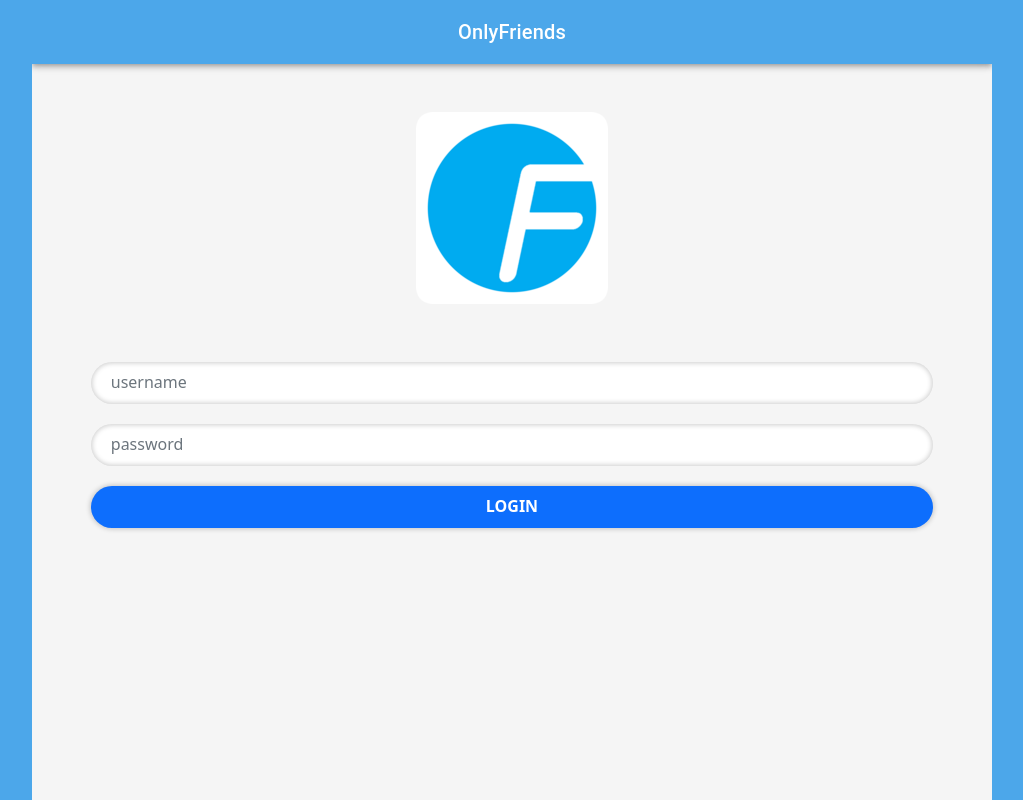
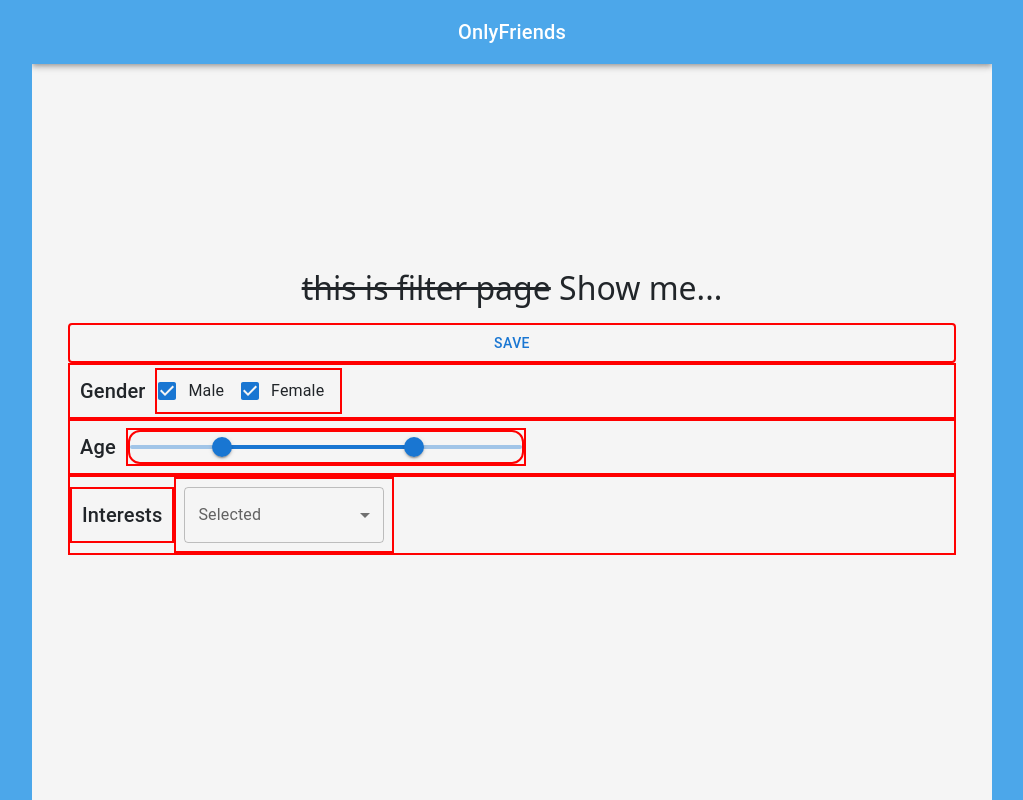
Before and after one commit to c-zhenhao/GA-Project-3, a React (Create React App) app in the folder project-3-react/: page /1/filter in a window 1280 px wide. Before the commit this address led to /login. Shown: the whole page, without its empty margins (128-1151 px from the left). Built offline with nearby package versions, Linux system fonts and the light colour scheme.

Commit message:
add filter page layout

```diff
--- a/project-3-react/src/App.js
+++ b/project-3-react/src/App.js
@@ -16,6 +16,7 @@ import Logout from "./components/Logout";
 import NavTop from "./components/navs/NavTop";
 import NavBottom from "./components/navs/NavBottom";
 import EditProfile from "./pages/editProfile";
+import Filter from "./pages/Filter";
 
 const GlobalStyle = createGlobalStyle`
 :root {
@@ -91,6 +92,7 @@ function App() {
             <Route path="/seed" element={<Seed />} />
             <Route path="/login" element={<Login />} />
             <Route path="/logout" element={<Logout />} />
+            <Route path="/:id/filter" element={<Filter />} />
             <Route path="/:id/match" element={<Match />} />
             <Route path="/:id/list" element={<TargetList />} />
             <Route path="/:id/profile" element={<Profile />} />
--- a/project-3-react/src/components/navs/NavBottom.js
+++ b/project-3-react/src/components/navs/NavBottom.js
@@ -1,5 +1,5 @@
 import * as React from "react";
-import { NavLink } from "react-router-dom";
+import { NavLink, Route } from "react-router-dom";
 
 import { useSelector } from "react-redux";
 
--- /dev/null
+++ b/project-3-react/src/pages/Filter.js
@@ -0,0 +1,180 @@
+import * as React from "react";
+import Box from "@mui/material/Box";
+import Slider from "@mui/material/Slider";
+
+import Container from "@mui/material/Container";
+import Stack from "@mui/material/Stack";
+import Typography from "@mui/material/Typography";
+
+import FormGroup from "@mui/material/FormGroup";
+import FormControlLabel from "@mui/material/FormControlLabel";
+import Checkbox from "@mui/material/Checkbox";
+
+import { useTheme } from "@mui/material/styles";
+import OutlinedInput from "@mui/material/OutlinedInput";
+import InputLabel from "@mui/material/InputLabel";
+import MenuItem from "@mui/material/MenuItem";
+import FormControl from "@mui/material/FormControl";
+import Select from "@mui/material/Select";
+import Chip from "@mui/material/Chip";
+
+import { Button } from "@mui/material";
+import { minWidth } from "@mui/system";
+
+function valuetext(value) {
+  return `${value} yo`;
+}
+
+const tempBorder = {
+  display: "flex",
+  border: "2px solid red",
+  alignContent: "center",
+  alignItems: "center",
+};
+
+const ITEM_HEIGHT = 48;
+const ITEM_PADDING_TOP = 8;
+const MenuProps = {
+  PaperProps: {
+    style: {
+      maxHeight: ITEM_HEIGHT * 4.5 + ITEM_PADDING_TOP,
+      width: 250,
+    },
+  },
+};
+
+const interests = [
+  "Normal",
+  "Fire",
+  "Water",
+  "Electric",
+  "Grass",
+  "Ice",
+  "Fighting",
+  "Poison",
+  "Ground",
+  "Flying",
+  "Psychic",
+  "Bug",
+  "Rock",
+  "Dragon",
+  "Dark",
+  "Steel",
+  "Fairy",
+];
+
+function getStyles(name, personName, theme) {
+  return {
+    fontWeight:
+      personName.indexOf(name) === -1
+        ? theme.typography.fontWeightRegular
+        : theme.typography.fontWeightMedium,
+  };
+}
+
+export default function Filter() {
+  const [value, setValue] = React.useState([30, 55]);
+
+  const handleAgeChange = (event, newValue) => {
+    setValue(newValue);
+  };
+
+  const theme = useTheme();
+  const [personName, setPersonName] = React.useState([]);
+
+  const handleInterestChange = (event) => {
+    const {
+      target: { value },
+    } = event;
+    setPersonName(
+      // On autofill we get a stringified value.
+      typeof value === "string" ? value.split(",") : value
+    );
+  };
+
+  return (
+    <>
+      <h1>
+        <s>this is filter page</s> Show me...
+      </h1>
+      <Container>
+        <Stack>
+          <Button style={tempBorder}>Save</Button>
+        </Stack>
+
+        <Stack direction="row" style={tempBorder}>
+          <Typography variant="h6">Gender</Typography>
+
+          <Stack direction="row" style={tempBorder}>
+            <FormGroup sx={{ flexDirection: "row" }}>
+              <FormControlLabel
+                control={<Checkbox defaultChecked />}
+                label="Male"
+              />
+              <FormControlLabel
+                control={<Checkbox defaultChecked />}
+                label="Female"
+              />
+            </FormGroup>
+          </Stack>
+        </Stack>
+
+        <Stack direction="row" style={tempBorder}>
+          <Typography variant="h6">Age</Typography>
+
+          <Box sx={{ width: 400 }} style={tempBorder}>
+            <Slider
+              getAriaLabel={() => "age range"}
+              value={value}
+              onChange={handleAgeChange}
+              valueLabelDisplay="auto"
+              getAriaValueText={valuetext}
+              min={18}
+              max={69}
+              style={tempBorder}
+            />
+          </Box>
+        </Stack>
+
+        <Stack style={tempBorder} direction="row">
+          <Stack style={tempBorder}>
+            <Typography variant="h6">Interests</Typography>
+          </Stack>
+
+          <Stack style={tempBorder}>
+            <FormControl sx={{ m: 1, minWidth: 200 }}>
+              <InputLabel id="demo-multiple-chip-label">Selected</InputLabel>
+
+              <Select
+                labelId="demo-multiple-chip-label"
+                id="demo-multiple-chip"
+                multiple
+                value={personName}
+                onChange={handleInterestChange}
+                input={<OutlinedInput id="select-multiple-chip" label="Chip" />}
+                renderValue={(selected) => (
+                  <Box sx={{ display: "flex", flexWrap: "wrap", gap: 0.5 }}>
+                    {selected.map((value) => (
+                      <Chip key={value} label={value} />
+                    ))}
+                  </Box>
+                )}
+                MenuProps={MenuProps}
+              >
+                {interests.map((name) => (
+                  <MenuItem
+                    key={name}
+                    value={name}
+                    style={getStyles(name, personName, theme)}
+                  >
+                    {name}
+                  </MenuItem>
+                ))}
+              </Select>
+            </FormControl>
+          </Stack>
+        </Stack>
+      </Container>
+    </>
+  );
+}
--- a/project-3-react/src/pages/Match.js
+++ b/project-3-react/src/pages/Match.js
@@ -139,7 +139,7 @@ const Match = () => {
 
   const navigate = useNavigate();
 
-  // on mount
+  // on view mount
   useEffect(() => {
     if (!userUserId && !userUsername) navigate(`/`, { replace: true });
 
```
